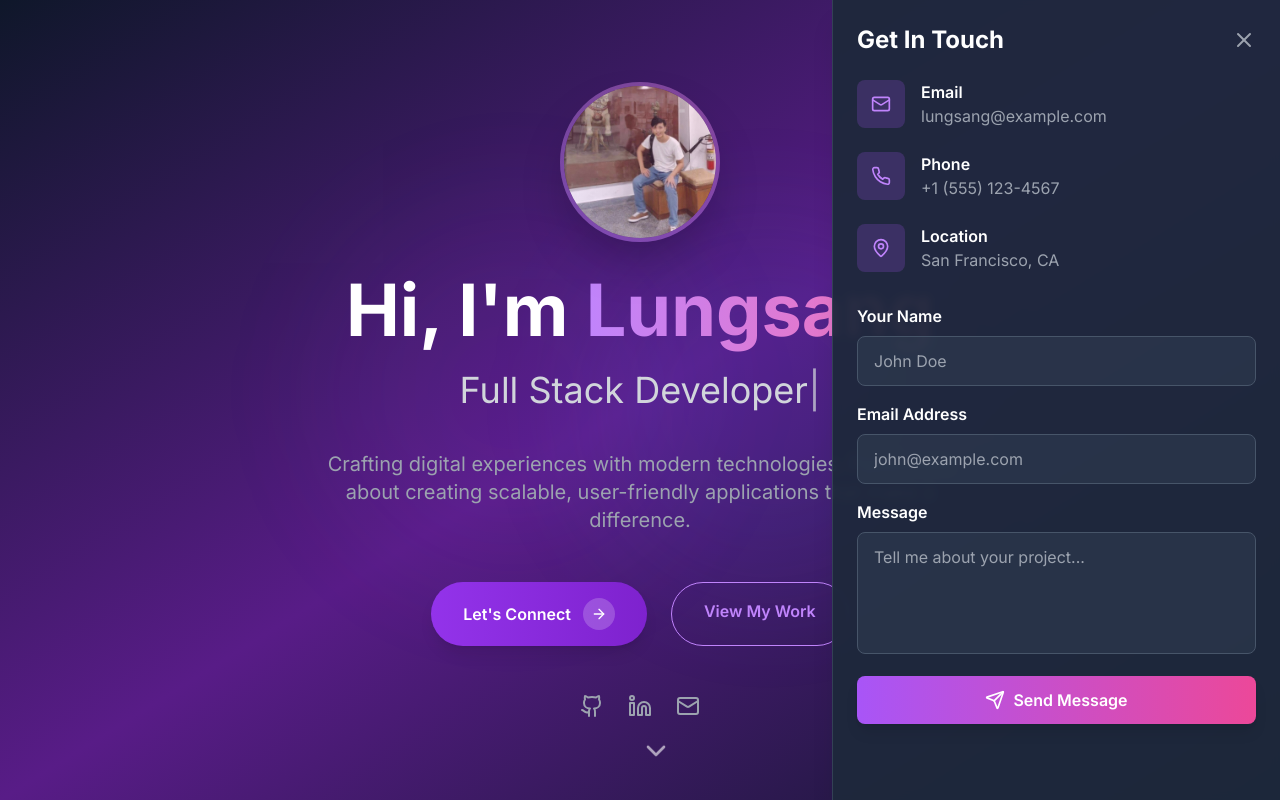
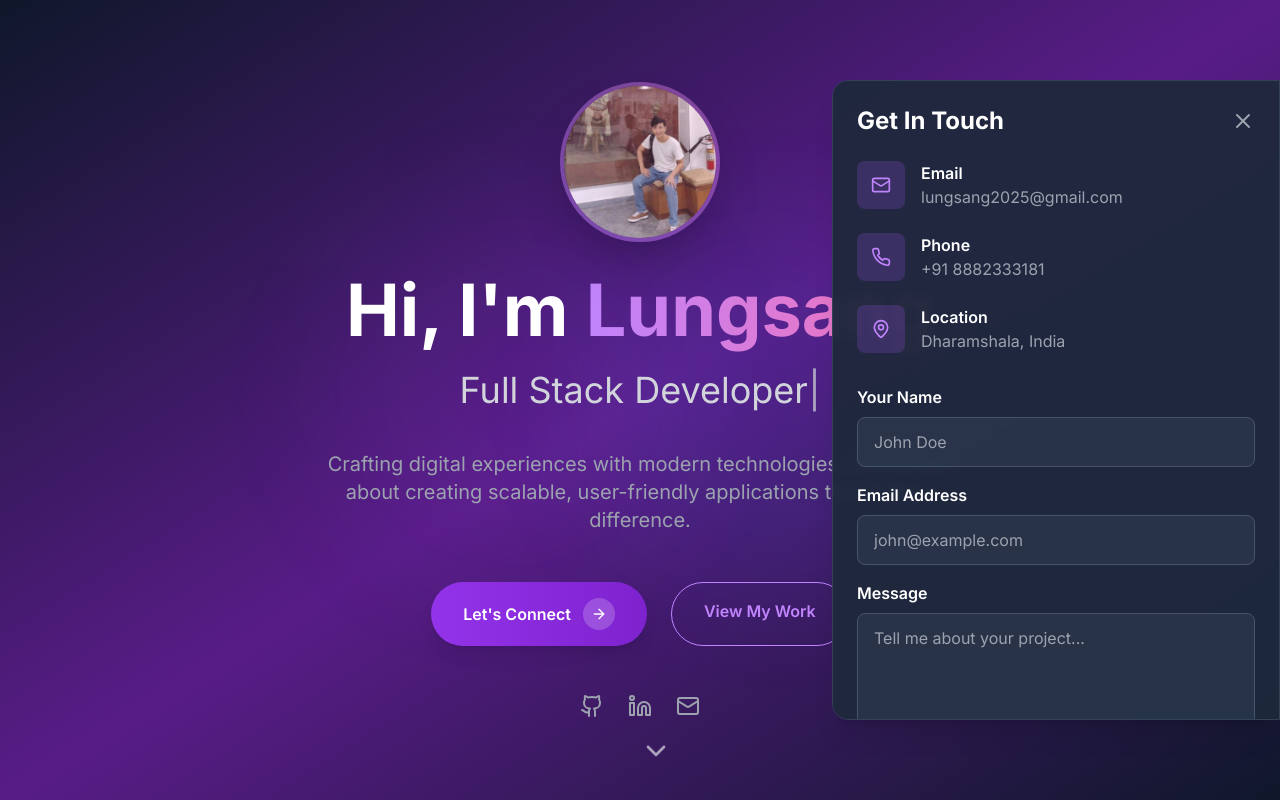
Before and after one commit to lungsang25/typscript-project, a React (Vite) app: page / in a window 1280 px wide. Both pictures are taken after a click on the button "Let's Connect". Shown: the top 800 px of the page. Built offline with nearby package versions, Linux system fonts and the light colour scheme.

Commit message:
hero_component_update

```diff
--- a/src/components/Hero.tsx
+++ b/src/components/Hero.tsx
@@ -91,7 +91,7 @@ const Hero = () => {
 
       {/* Side Contact Panel */}
       {showContact && (
-        <div className="fixed inset-y-0 right-0 w-full max-w-md bg-slate-800/95 backdrop-blur-sm z-50 transform transition-transform duration-300 shadow-xl border-l border-slate-700">
+        <div className="fixed right-0 top-1/2 -translate-y-1/2 w-full max-w-md bg-slate-800/95 backdrop-blur-sm z-50 transform transition-transform duration-300 shadow-xl border border-slate-700 rounded-l-2xl max-h-[80vh] overflow-y-auto">
           <div className="p-6 h-full overflow-y-auto">
             <div className="flex justify-between items-center mb-6">
               <h3 className="text-2xl font-bold text-white">Get In Touch</h3>
@@ -110,7 +110,7 @@ const Hero = () => {
                 </div>
                 <div>
                   <p className="text-white font-semibold">Email</p>
-                  <p className="text-gray-400">lungsang@example.com</p>
+                  <p className="text-gray-400">lungsang2025@gmail.com</p>
                 </div>
               </div>
 
@@ -120,7 +120,7 @@ const Hero = () => {
                 </div>
                 <div>
                   <p className="text-white font-semibold">Phone</p>
-                  <p className="text-gray-400">+1 (555) 123-4567</p>
+                  <p className="text-gray-400">+91 8882333181</p>
                 </div>
               </div>
 
@@ -130,7 +130,7 @@ const Hero = () => {
                 </div>
                 <div>
                   <p className="text-white font-semibold">Location</p>
-                  <p className="text-gray-400">San Francisco, CA</p>
+                  <p className="text-gray-400">Dharamshala, India</p>
                 </div>
               </div>
             </div>
```
